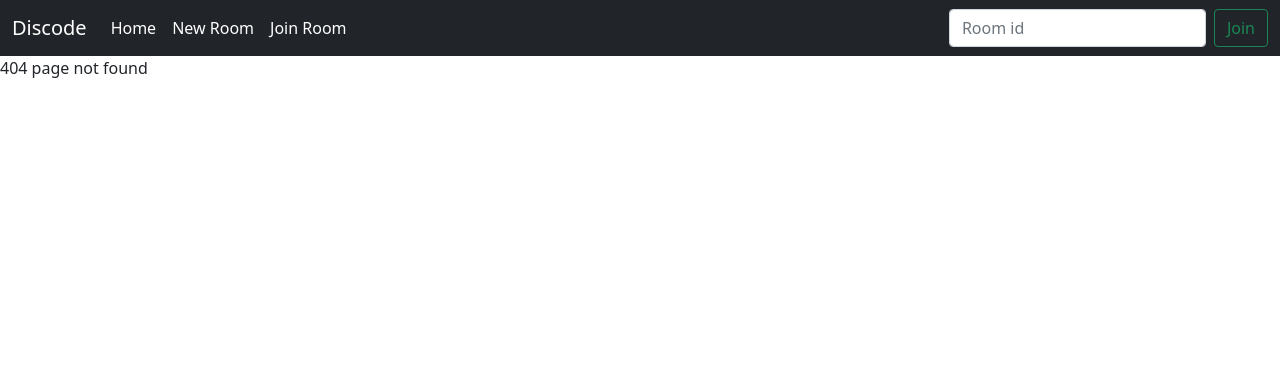
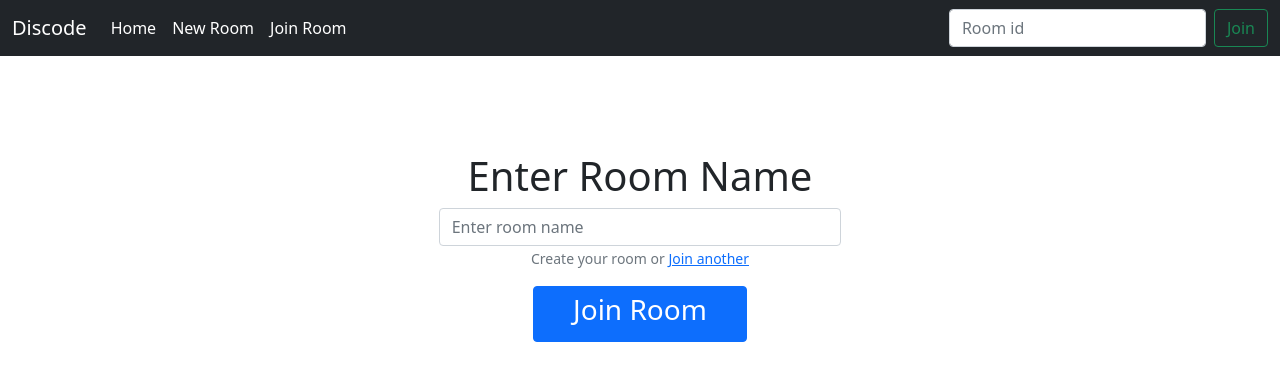
Before and after one commit to prince776/discode, a React (Create React App) app in the folder frontend/: page /newroom in a window 1280 px wide. Before the commit this address had no page. Shown: the top 380 px of the page. Built offline with nearby package versions, Linux system fonts and the light colour scheme.

Commit message:
Ad join room and new room page - Allow to join new room from header search bar too - fix page reload due to using <form> elements

```diff
--- a/frontend/src/components/header.tsx
+++ b/frontend/src/components/header.tsx
@@ -1,7 +1,10 @@
 import React from 'react';
-import { Link } from 'react-router-dom';
+import { useState } from 'react';
+import { Link, RouteComponentProps, withRouter } from 'react-router-dom';
 
-const Header: React.FC = () => {
+const Header: React.FC<RouteComponentProps<any>> = (props) => {
+    const [roomId, setRoomId] = useState<string>();
+
     return (
         <nav className="navbar navbar-expand-lg navbar-dark bg-dark">
             <div className="container-fluid">
@@ -27,31 +30,36 @@ const Header: React.FC = () => {
                             </Link>
                         </li>
                         <li className="nav-item">
-                            <Link className="nav-link active" aria-current="page" to="/">
+                            <Link className="nav-link active" aria-current="page" to="/newroom">
                                 New Room
                             </Link>
                         </li>
                         <li className="nav-item">
-                            <Link className="nav-link active" aria-current="page" to="/">
+                            <Link className="nav-link active" aria-current="page" to="/joinroom">
                                 Join Room
                             </Link>
                         </li>
                     </ul>
-                    <form className="d-flex">
+                    <div className="d-flex">
                         <input
                             className="form-control me-2"
                             type="search"
                             placeholder="Room id"
                             aria-label="Search"
+                            value={roomId}
+                            onChange={(e) => setRoomId(e.target.value)}
                         />
-                        <button className="btn btn-outline-success" type="submit">
+                        <button
+                            className="btn btn-outline-success"
+                            onClick={() => props.history.push(`/room/${roomId}`)}
+                        >
                             Join
                         </button>
-                    </form>
+                    </div>
                 </div>
             </div>
         </nav>
     );
 };
 
-export default Header;
+export default withRouter(Header);
--- /dev/null
+++ b/frontend/src/pages/joinroom.tsx
@@ -0,0 +1,39 @@
+import React from 'react';
+import { useState } from 'react';
+import { Link, RouteChildrenProps } from 'react-router-dom';
+
+const JoinRoom: React.FC<RouteChildrenProps<any>> = (props) => {
+    const [roomId, setRoomId] = useState<string>('');
+
+    return (
+        <div className="container-fluid">
+            <div>
+                <div className="form-group text-center pt-5 mt-5 row justify-content-center">
+                    <div className="col-4">
+                        <h1>Enter Room ID</h1>
+                        <input
+                            type="text"
+                            value={roomId}
+                            onChange={(e) => setRoomId(e.target.value)}
+                            className="form-control"
+                            placeholder="Enter room id"
+                        />
+                        <small id="emailHelp" className="form-text text-muted">
+                            Ask from room host or <Link to="/newroom"> Make your own room </Link>
+                        </small>
+                    </div>
+                </div>
+                <div className="form-group text-center pt-3 row justify-content-center">
+                    <button
+                        onClick={() => props.history.push(`/room/${roomId}`)}
+                        className="btn btn-primary col-2 text-lg"
+                    >
+                        <h3>Join Room</h3>
+                    </button>
+                </div>
+            </div>
+        </div>
+    );
+};
+
+export default JoinRoom;
--- /dev/null
+++ b/frontend/src/pages/newroom.tsx
@@ -0,0 +1,47 @@
+import React from 'react';
+import { useState } from 'react';
+import { Link, RouteChildrenProps } from 'react-router-dom';
+import API from '../utils/API';
+
+const NewRoom: React.FC<RouteChildrenProps<any>> = (props) => {
+    const [roomName, setRoomName] = useState<string>('');
+
+    const handleSubmit = () => {
+        API.post('/api/room', { title: roomName })
+            .then((res) => {
+                props.history.push(`/room/${res.data.data.id}`);
+            })
+            .catch((err) => {
+                alert('Looks like some error occured');
+            });
+    };
+
+    return (
+        <div className="container-fluid">
+            <div>
+                <div className="form-group text-center pt-5 mt-5 row justify-content-center">
+                    <div className="col-4">
+                        <h1>Enter Room Name</h1>
+                        <input
+                            type="text"
+                            value={roomName}
+                            onChange={(e) => setRoomName(e.target.value)}
+                            className="form-control"
+                            placeholder="Enter room name"
+                        />
+                        <small id="emailHelp" className="form-text text-muted">
+                            Create your room or <Link to="/joinroom"> Join another </Link>
+                        </small>
+                    </div>
+                </div>
+                <div className="form-group text-center pt-3 row justify-content-center">
+                    <button onClick={handleSubmit} className="btn btn-primary col-2 text-lg">
+                        <h3>Join Room</h3>
+                    </button>
+                </div>
+            </div>
+        </div>
+    );
+};
+
+export default NewRoom;
```
Also changed, not shown: frontend/src/routes.ts (+12 -0 lines).
